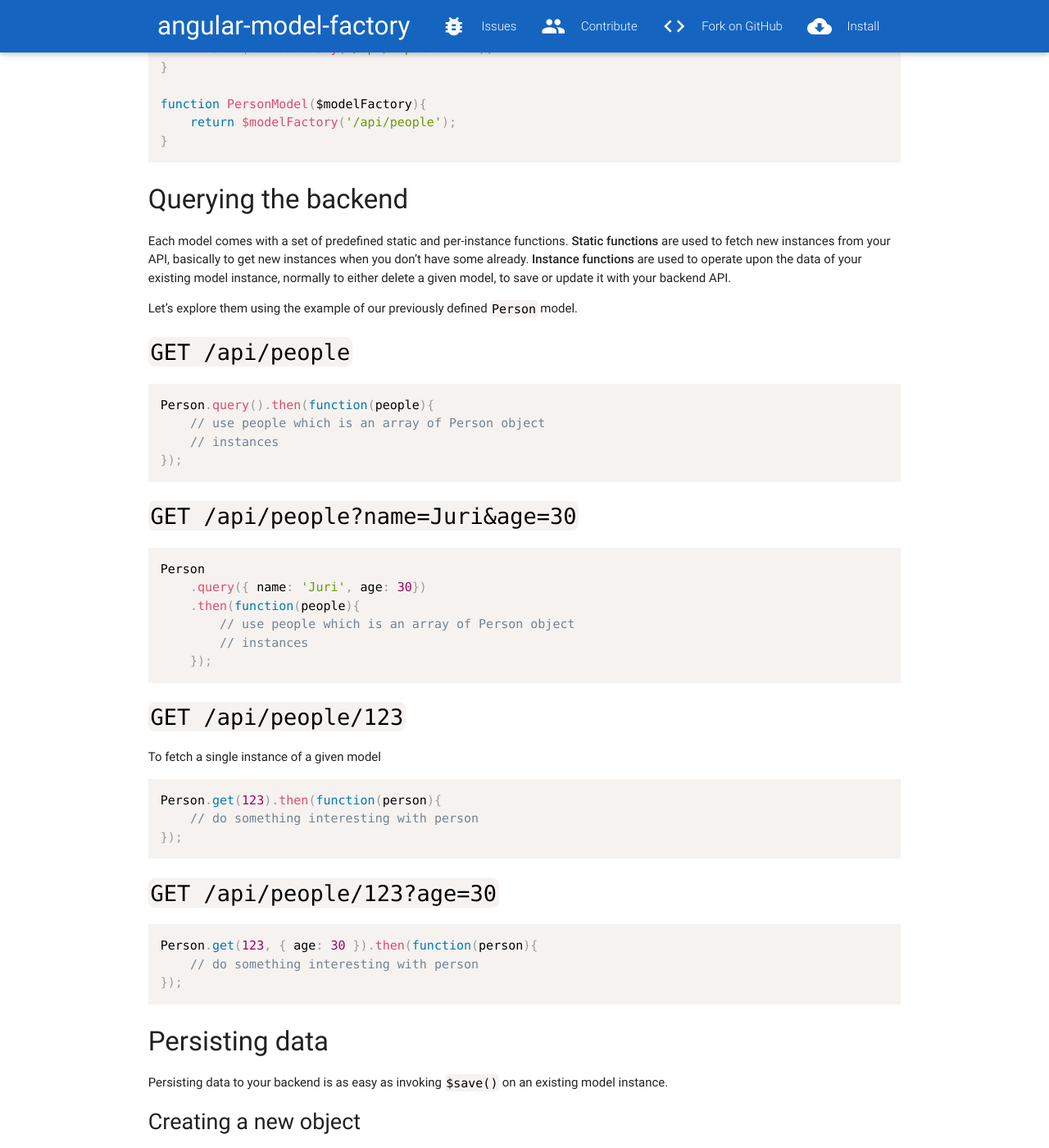
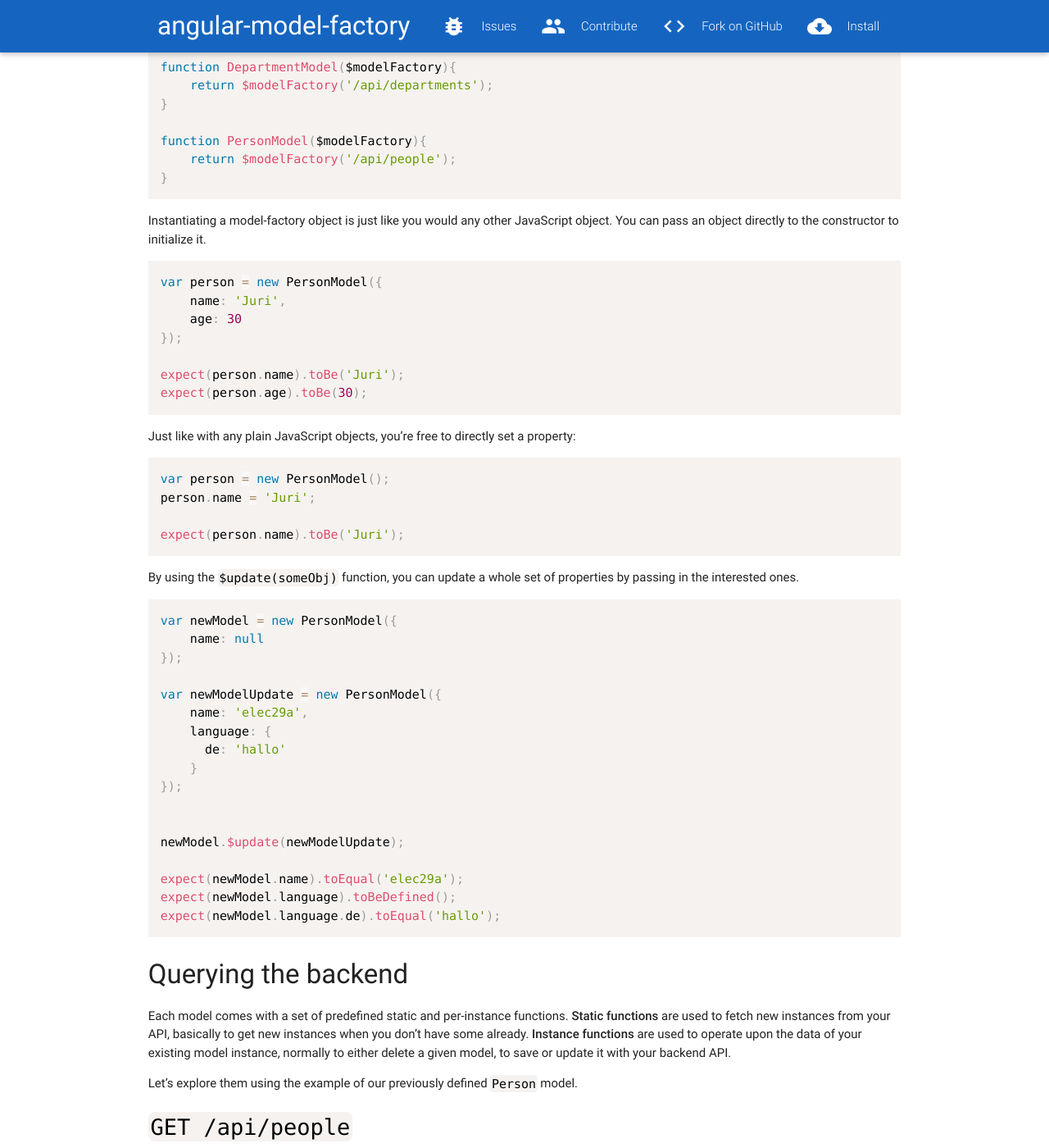
Before and after one commit to swimlane/angular-model-factory, a Jekyll site: the page built from howto/index.md, in a window 1280 px wide and 1400 px high, scrolled down 3085 px. Shown: the whole window at 82% size. Built offline with Jekyll 4.4.1, drawn with Linux system fonts in a browser that asks for light colours; nearby versions of some CDN libraries; Markdown is read by kramdown in place of the engine named in the settings; some of the changed text lies outside the part shown.

Commit message:
add quickstart example

````diff
--- a/_layouts/tutorial.html
+++ b/_layouts/tutorial.html
@@ -19,10 +19,10 @@ layout: default
             <div class="col s12 m12">
                 <div class="card-panel lime lighten-5">
                     <span class="black-text">
-                        We're working on a better documentation which should be online very soon. For now, you're best served by taking a look at our vast test suite, which demonstrates various use cases.
-                        <a href="https://github.com/Swimlane/angular-model-factory/blob/master/test/spec/modelUsage.spec.js">See it here: Github Repository Test Suite</a>
-                        .
-                        <br/> <strong>Stay tuned!</strong>
+                        We're continuously working on improving this documentation. There's more to discover than might currently be described on this page.<br/>
+                        As such, you might want to take a look at our vast <a href="https://github.com/Swimlane/angular-model-factory/blob/master/test/spec/modelUsage.spec.js">set of test cases</a> as well.<br/>
+                        You may also want to <a href="https://github.com/Swimlane/angular-model-factory/blob/gh-pages/howto/index.md">contribute</a> if you found some undocumented piece :smiley:<br />
+                        <strong>Stay tuned!</strong>
                     </span>
                 </div>
             </div>
--- a/howto/index.md
+++ b/howto/index.md
@@ -115,6 +115,49 @@ function PersonModel($modelFactory){
 }
 ```
 
+Instantiating a model-factory object is just like you would any other JavaScript object. You can pass an object directly to the constructor to initialize it.
+
+```javascript
+var person = new PersonModel({
+    name: 'Juri',
+    age: 30
+});
+
+expect(person.name).toBe('Juri');
+expect(person.age).toBe(30);
+```
+
+Just like with any plain JavaScript objects, you're free to directly set a property:
+
+```javascript
+var person = new PersonModel();
+person.name = 'Juri';
+
+expect(person.name).toBe('Juri');
+```
+
+By using the `$update(someObj)` function, you can update a whole set of properties by passing in the interested ones.
+
+```javascript
+var newModel = new PersonModel({
+    name: null
+});
+
+var newModelUpdate = new PersonModel({
+    name: 'elec29a',
+    language: {
+      de: 'hallo'
+    }
+});
+
+
+newModel.$update(newModelUpdate);
+
+expect(newModel.name).toEqual('elec29a');
+expect(newModel.language).toBeDefined();
+expect(newModel.language.de).toEqual('hallo');
+```
+
 ## Querying the backend
 
 Each model comes with a set of predefined static and per-instance functions. **Static functions** are used to fetch new instances from your API, basically to get new instances when you don't have some already. **Instance functions** are used to operate upon the data of your existing model instance, normally to either delete a given model, to save or update it with your backend API.
````
